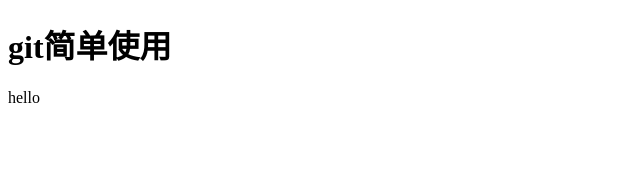
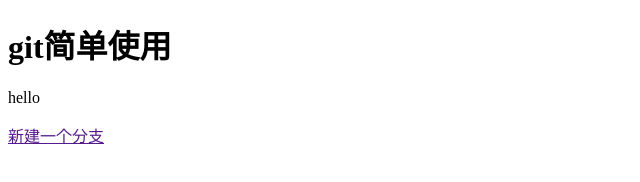
Before and after one commit to 15884476255/vueStudy, a plain HTML site: page index.html in a window 1280 px wide. Shown: the whole page, without its empty margins (0-640 px from the left). Drawn offline with Linux system fonts and the light colour scheme.

Commit message:
分支kay

```diff
--- a/index.html
+++ b/index.html
@@ -10,6 +10,7 @@
     <h1>git简单使用</h1>
     <!-- 增加了一些注释 -->
     <p>hello</p>
+    <a href="">新建一个分支</a>
     <script src="/src/js/git.js"></script>
 </body>
 </html>
```
